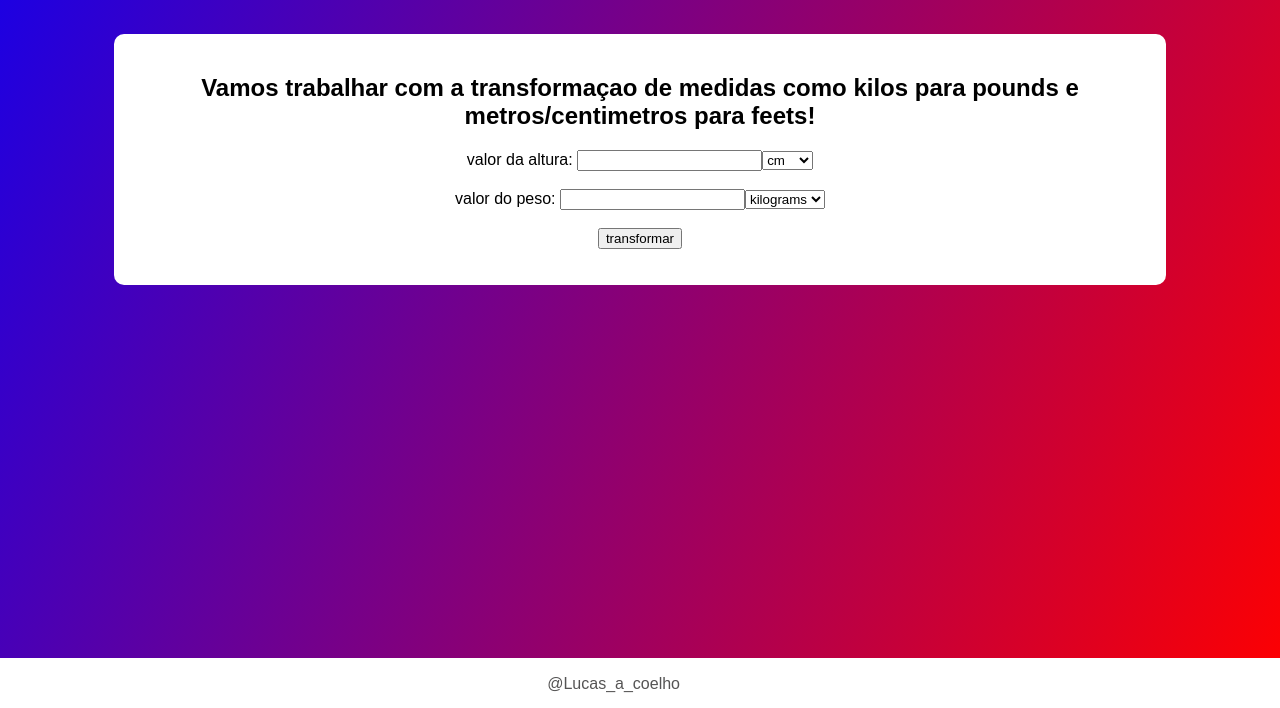
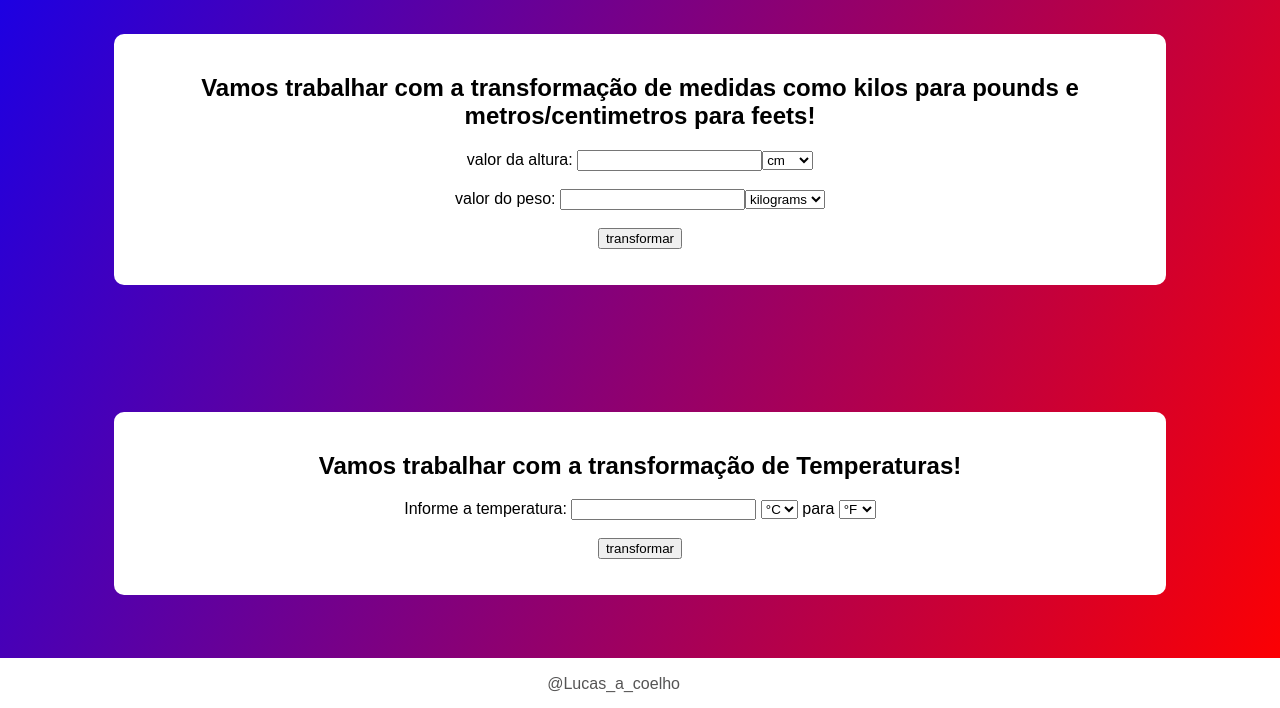
Before and after one commit to lucasacoelho/lucasacoelho.github.io, a plain HTML site: page index.html in a window 1280 px wide. Shown: the part 92-800 px from the top of the page. Drawn offline with Linux system fonts and the light colour scheme.

Commit message:
Update index.html
adicionei o calculo de temperatura

```diff
--- a/index.html
+++ b/index.html
@@ -22,9 +22,9 @@
             <a href="../projeto_duda_eng/index.html" target="_blank"><img id = "bandeira" src="./img/bandeira_eua.png" alt="bandeira eua"></a>
         </div>
     </header>
-    <main>
+    <main id = "main">
         <div class="container">
-            <h2>Vamos trabalhar com a transformaçao de medidas como kilos para pounds e metros/centimetros para feets!</h2>
+            <h2>Vamos trabalhar com a transformação de medidas como kilos para pounds e metros/centimetros para feets!</h2>
             <label for="altura">valor da altura: <input type="number" id="altura"><select id="tipo">
                 <option id="cm">cm</option>
                 <option id="feets">feets</option>
@@ -39,7 +39,6 @@
             <br>
             <button onclick="calculo()">transformar</button>
             <div id="contador">
-                <p id = "result"></p>
                 <div>
                     <p id="resultado_alt"></p>
                     <p id="resultado_pes"></p>
@@ -47,8 +46,32 @@
             </div>
         </div>
     </main>
+    <main class="Next">
+        <div class="main">
+            <h2>Vamos trabalhar com a transformação de Temperaturas!</h2>
+            <label for="temperatura">Informe a temperatura: <input type="number" id="valor">
+            <select id="tipo_grau1">
+                <option id="celsius">°C</option>
+                <option id="faren">°F</option>
+                <option id="kelvin">K</option>
+            </select><label for="para"> para
+                <select id="tipo_grau2">
+                    <option id="faren">°F</option>
+                    <option id="celsius">°C</option>
+                    <option id="kelvin">K</option></label></label>
+                </select>
+            <br>
+            <br>
+            <button onclick="transformar()">transformar</button>
+            <div id="contador">
+                <p id = "result"></p>
+                <div>
+                    <p id="resultado_temp"></p>
+                </div>
+            </div>
+        </div>
+    </main>
     <footer>
-        <img src="" alt="">
         <a href="https://twitter.com/coelhoalucas">@Lucas_a_coelho</a>
     </footer>
 </body>
```
